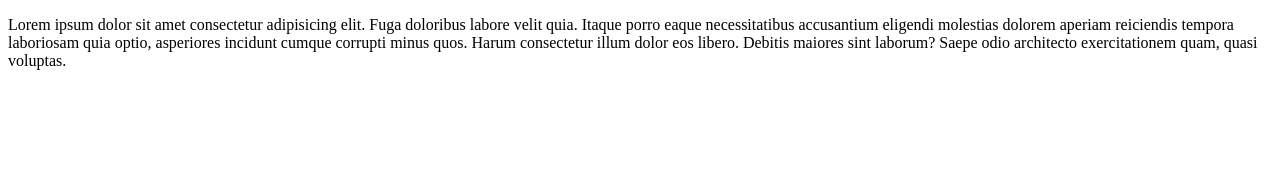
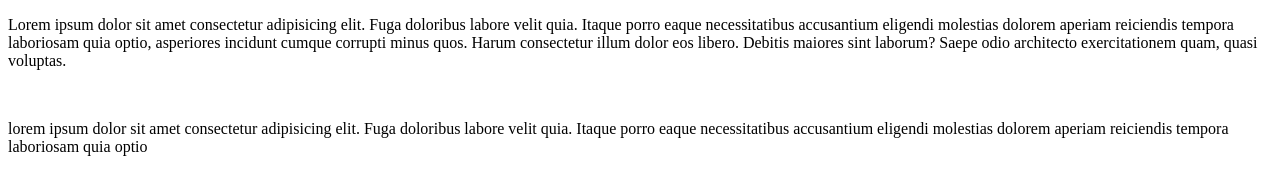
Before and after one commit to Kunalagarwal0912/HTML-Beginner, a plain HTML site: page Paragraph.html in a window 1280 px wide. Drawn offline with Linux system fonts and the light colour scheme.

Commit message:
two paragrapgh
Updated paragraph and added Break <br> tag and Horizontal rule<hr>

```diff
--- a/Paragraph.html
+++ b/Paragraph.html
@@ -7,5 +7,7 @@
 </head>
 <body>
     <p>Lorem ipsum dolor sit amet consectetur adipisicing elit. Fuga doloribus labore velit quia. Itaque porro eaque necessitatibus accusantium eligendi molestias dolorem aperiam reiciendis tempora laboriosam quia optio, asperiores incidunt cumque corrupti minus quos. Harum consectetur illum dolor eos libero. Debitis maiores sint laborum? Saepe odio architecto exercitationem quam, quasi voluptas.</p>
+    <br>
+    <p>lorem ipsum dolor sit amet consectetur adipisicing elit. Fuga doloribus labore velit quia. Itaque porro eaque necessitatibus accusantium eligendi molestias dolorem aperiam reiciendis tempora laboriosam quia optio</p>
 </body>
 </html>
```
